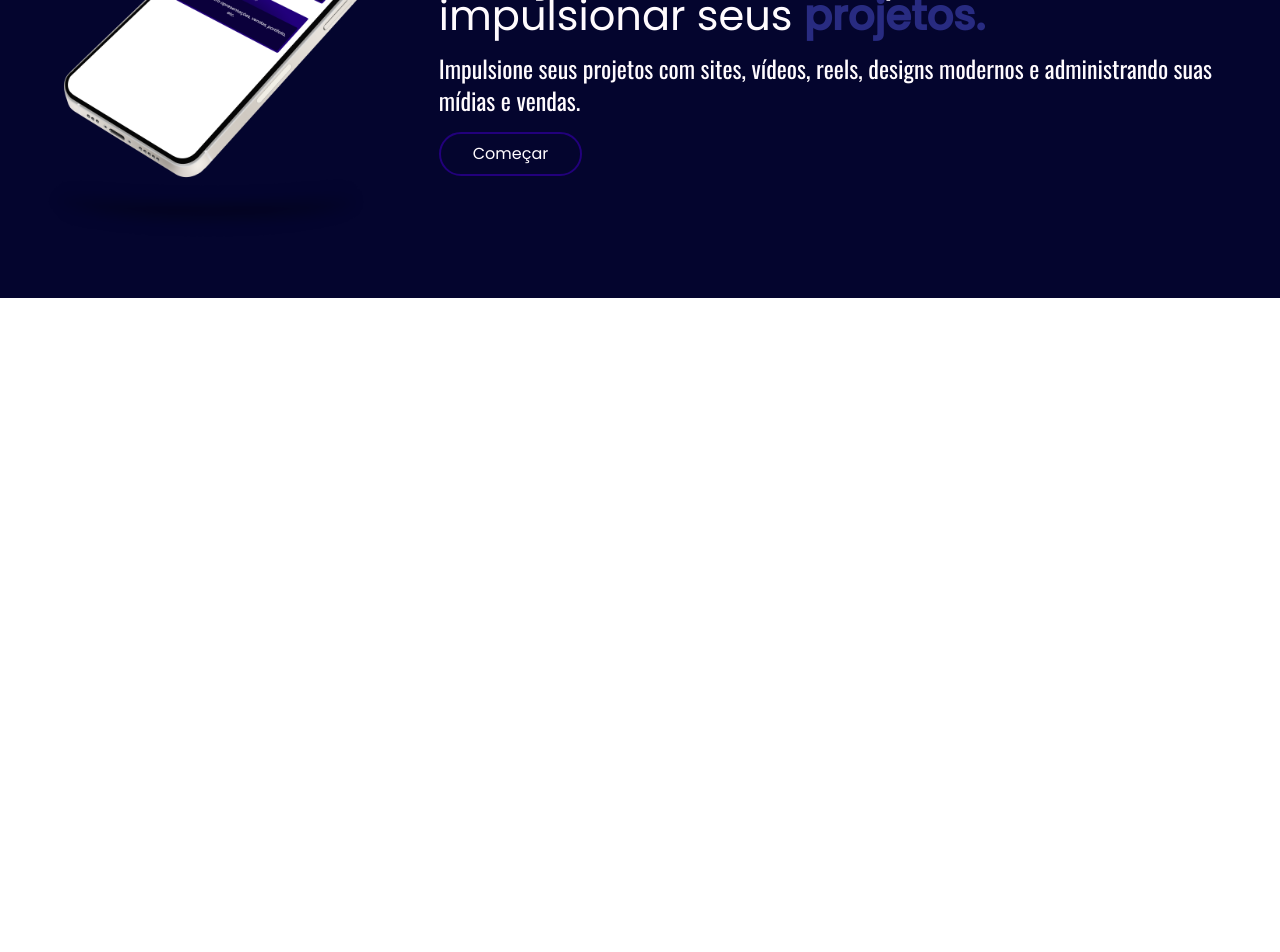
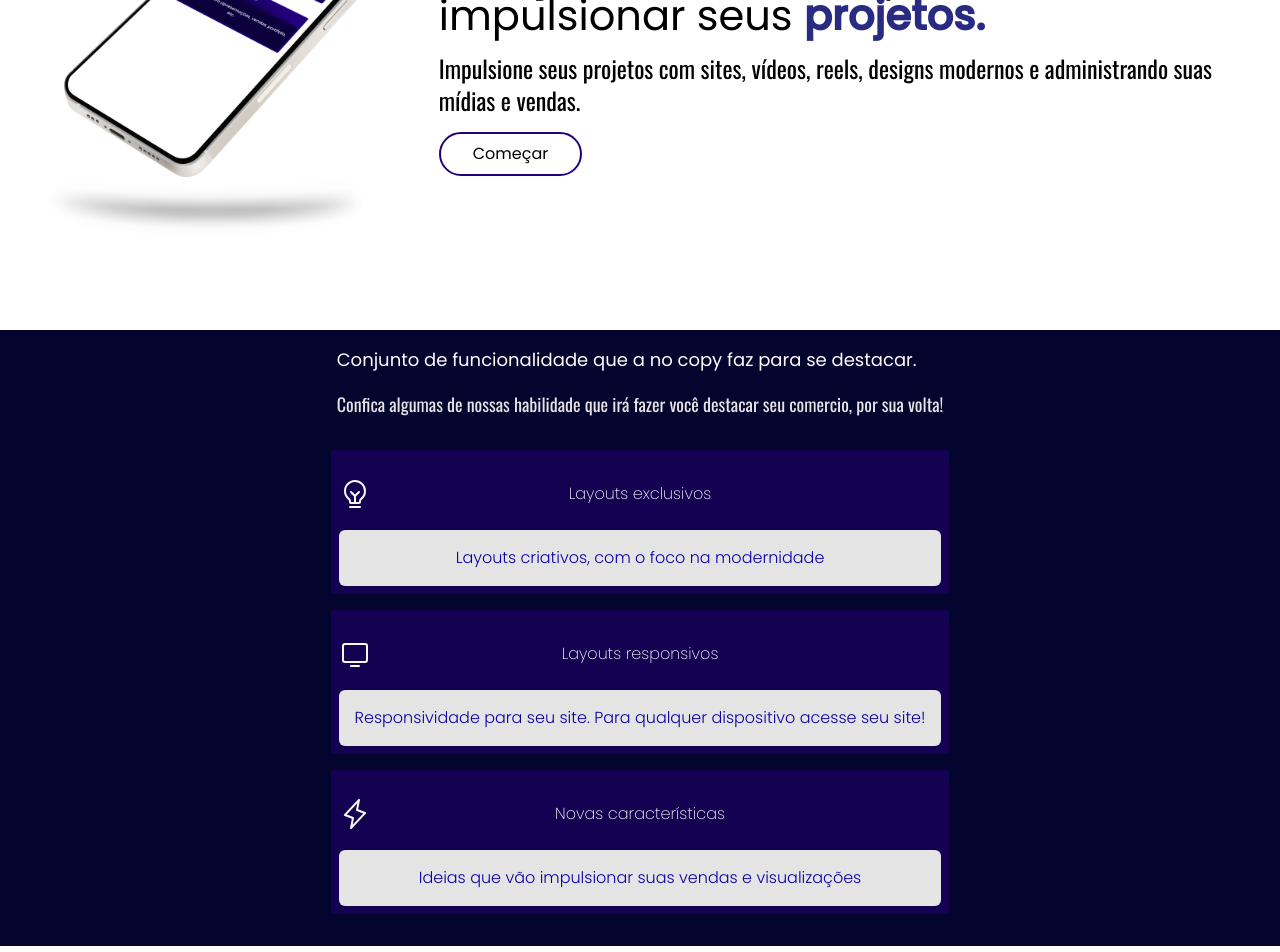
Before and after one commit to DaniloAlvesantos/no-kopy, a React (Vite) app: page / in a window 1280 px wide. Shown: the part 1460-2412 px from the top of the page. Before the commit the page ends 1806 px from the top, so only its background shows below. Built offline with nearby package versions, Linux system fonts and the light colour scheme.

Commit message:
0.5 beta version

```diff
--- a/src/components/cards/card-primary/index.tsx
+++ b/src/components/cards/card-primary/index.tsx
@@ -2,7 +2,7 @@ import React from "react";
 
 interface PrimaryCard {
   title?: string;
-  children: JSX.Element | string;
+  children: JSX.Element | string | any;
   full?: boolean;
 }
 
@@ -19,7 +19,7 @@ export const PrimaryCard: React.FC<PrimaryCard> = (props) => {
       ) : (
         ""
       )}
-      <p className={`${full ? "text-base sm:text-lg md:text-xl lg:text-2xl p-2 md:p-10" : "text-base p-2" } text-center text-light-500 font-oswald font-normal p-2 my-2`}>
+      <p className={`${full ? "text-[1.1rem] md:text-xl lg:text-2xl p-2 md:p-10" : "text-base p-2" }  text-light-500 font-oswald font-normal p-2 my-2`}>
         {children}
       </p>
     </div>
--- a/src/components/team/component.tsx
+++ b/src/components/team/component.tsx
@@ -25,7 +25,7 @@ export const TeamComponent: React.FC<TeamComponentProps> = (props) => {
         />
       </div>
       <div
-        className={`absolute translate-y-[100%] object-contain transition-transform duration-500 visible ease-out group-hover:translate-y-[50%] bg-[#D9D9D9] bg-opacity-25 backdrop-blur-lg drop-shadow-lg inset-0 rounded-t`}
+        className={`absolute translate-y-[100%] object-contain transition-transform duration-500 visible ease-out group-hover:translate-y-[50%] bg-light-500 bg-opacity-40 backdrop-blur-md inset-0 rounded-t`}
       >
         <main className="relative">
           <span className="flex flex-col items-center justify-center text-center mt-4">
--- a/src/pages/home.tsx
+++ b/src/pages/home.tsx
@@ -2,8 +2,8 @@ import React from "react";
 import { PrimaryCard } from "../components/cards/card-primary";
 import { Headers } from "../components/Menus";
 import { TeamComponent } from "../components/team/component";
-import { Info } from "@phosphor-icons/react";
 import { Button } from "../components/Buttons";
+import { LightbulbFilament, Lightning, Monitor } from "@phosphor-icons/react";
 
 const teamInfo = [
   {
@@ -35,6 +35,27 @@ const teamInfo = [
     instagramUrl: "https://www.instagram.com/odrielmatosviagem/",
     altImage: "Integrant Odriel",
     urlImage: "https://i.ibb.co/h2gGLPd/odriel.jpg",
+  },
+];
+
+const skils = [
+  {
+    id: crypto.randomUUID(),
+    title: "Layouts exclusivos",
+    text: "Layouts criativos, com o foco na modernidade",
+    icon: <LightbulbFilament size={32} color="#f7f7f2" />,
+  },
+  {
+    id: crypto.randomUUID(),
+    title: "Layouts responsivos",
+    text: "Responsividade para seu site. Para qualquer dispositivo acesse seu site!",
+    icon: <Monitor size={32} color="#f7f7f2" />,
+  },
+  {
+    id: crypto.randomUUID(),
+    title: "Novas características",
+    text: "Ideias que vão impulsionar suas vendas e visualizações",
+    icon: <Lightning size={32} color="#f7f7f2" />,
   },
 ];
 
@@ -82,7 +103,11 @@ export function Home() {
               />
             ))}
           </div>
-          <section className="relative w-full flex p-4 md:p-12 lg:p-4 lg:flex-1 lg:gap-8 items-center justify-center my-8 bg-darkBlue-500 text-light-500">
+
+          <section
+            id="solution"
+            className="relative w-full flex py-4 md:p-12 lg:p-4 lg:flex-1 lg:gap-8 items-center justify-center my-8"
+          >
             <div className="m-4">
               <img
                 loading="lazy"
@@ -98,15 +123,40 @@ export function Home() {
                   projetos.
                 </strong>
               </h2>
-              <p className="font-oswald sm:text-xl lg:text-2xl my-4">
+              <p className="font-oswald text-lg sm:text-xl lg:text-2xl my-4">
                 Impulsione seus projetos com sites, vídeos, reels, designs
                 modernos e administrando suas mídias e vendas.
               </p>
-              <Button
-                text="Começar"
-                primary={false}
-                color="purple"
-              />
+              <Button text="Começar" primary={false} color="purple" />
+            </div>
+          </section>
+          <section
+            id="skills"
+            className="flex flex-col items-center justify-center bg-darkBlue-500 text-light-500 w-full p-4"
+          >
+            <div className="">
+              <h2 className="font-poppins text-lg">
+                Conjunto de funcionalidade que a no copy faz para se destacar.{" "}
+              </h2>
+              <p className="font-oswald text-[#e4e4e4] md:text-lg my-4">
+                Confica algumas de nossas habilidade que irá fazer você destacar
+                seu comercio, por sua volta!
+              </p>
+            </div>
+            <div className="">
+              {skils.map((skill) => (
+                <div
+                  key={skill.id}
+                  //bg-gradient!
+                  className="my-4 bg-secondaryPurple-500 rounded p-2 w-full"
+                >
+                  <span className="flex items-center justify-center text-center my-6 relative">
+                    <span className="absolute left-0">{skill.icon}</span>
+                    <h3 className="font-poppins font-thin">{skill.title}</h3>
+                  </span>
+                  <p className="font-poppins font-light text-center mt-2 bg-[#e4e4e4] text-primaryBlue-500 rounded-md p-4">{skill.text}</p>
+                </div>
+              ))}
             </div>
           </section>
         </div>
```
